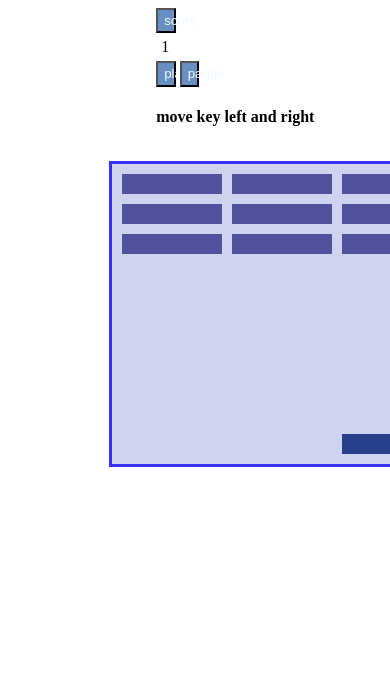
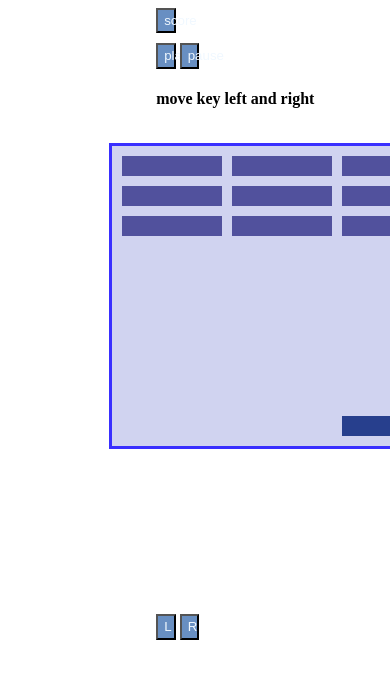
Before and after one commit to walaaalkasim/breakout-game, a plain HTML site: page index.html in a window 390 px wide. Both pictures are taken after a click on the button "play". Shown: the top 678 px of the page. Drawn offline with Linux system fonts and the light colour scheme.

Commit message:
mobile version

```diff
--- a/index.html
+++ b/index.html
@@ -18,7 +18,10 @@
       <button onclick="pauseGame()">pause</button>
       <h4>move key left and right</h4>
     </div>
-
+    <div class="control">
+      <button onclick="moveUser('ArrowLeft')">L</button>
+      <button onclick="moveUser('ArrowRight')">R</button>
+    </div>
     <script src="./index.js"></script>
   </body>
 </html>
--- a/index.js
+++ b/index.js
@@ -71,7 +71,7 @@
 }
 
 function moveUser(e) {
-  switch (e.key) {
+  switch (e) {
     case "ArrowLeft":
       if (currentPosition[0] > 0) {
         currentPosition[0] -= 10;
@@ -100,12 +100,12 @@
   checkBallCollisions();
 }
 function startGame() {
-  timerId = setInterval(moveBall, 30);
-  document.addEventListener("keydown", moveUser);
+  timerId = setInterval(moveBall, 50);
+  // document.addEventListener("keydown", moveUser);
 }
 function pauseGame() {
   clearInterval(timerId);
-  document.removeEventListener("keydown", moveUser);
+  // document.removeEventListener("keydown", moveUser);
 }
 
 function checkBallCollisions() {
@@ -126,7 +126,7 @@
       if (blocks.length === 0) {
         scoreDisplay.innerHTML = "you win";
         clearInterval(timerId);
-        document.removeEventListener("keydown", moveUser);
+        // document.removeEventListener("keydown", moveUser);
       }
     }
   }
@@ -152,7 +152,7 @@
   if (ballCurrentPosition[1] <= 0) {
     clearInterval(timerId);
     scoreDisplay.innerHTML = "you lose";
-    document.removeEventListener("keydown", moveUser);
+    // document.removeEventListener("keydown", moveUser);
   }
 }
 
--- a/style.css
+++ b/style.css
@@ -47,3 +47,7 @@
 
     height: 3vh;
 }
+.control{
+    margin-top: 60vh;
+    margin-left: 38vw;
+}
```
